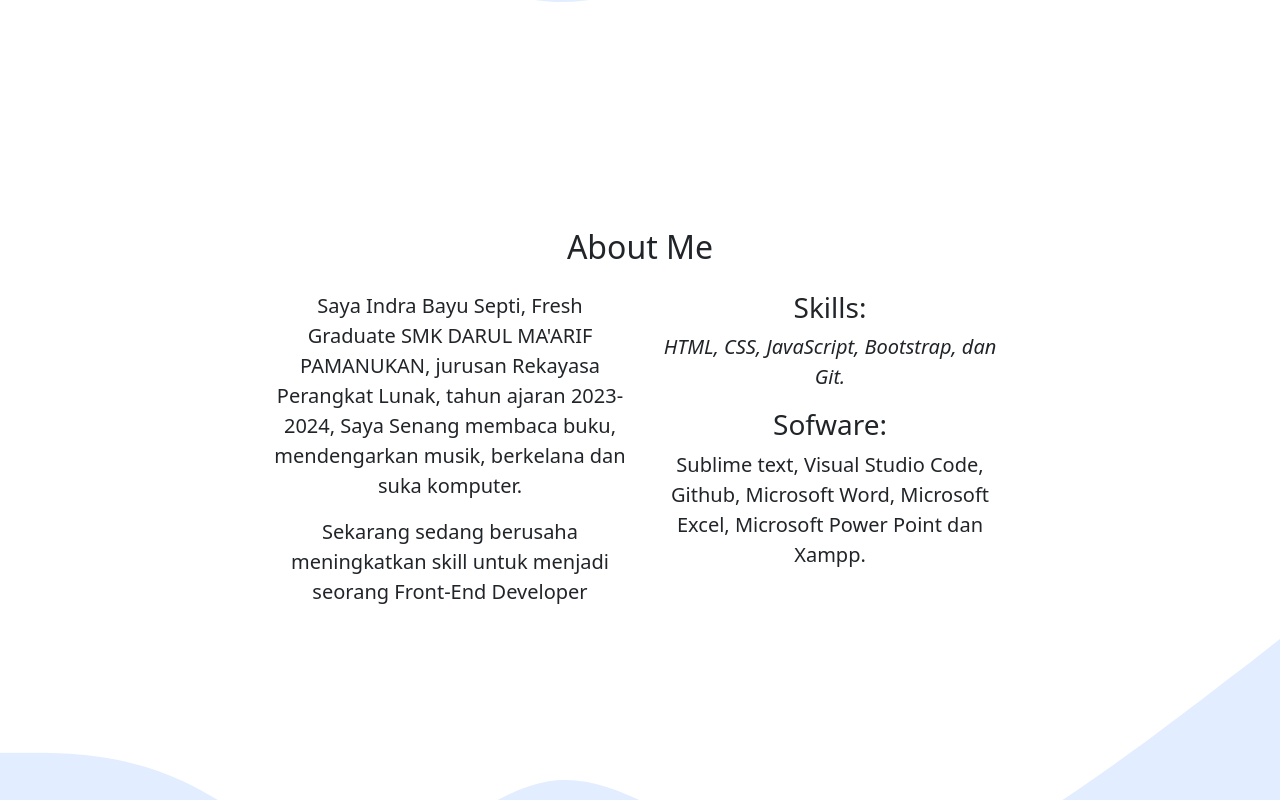
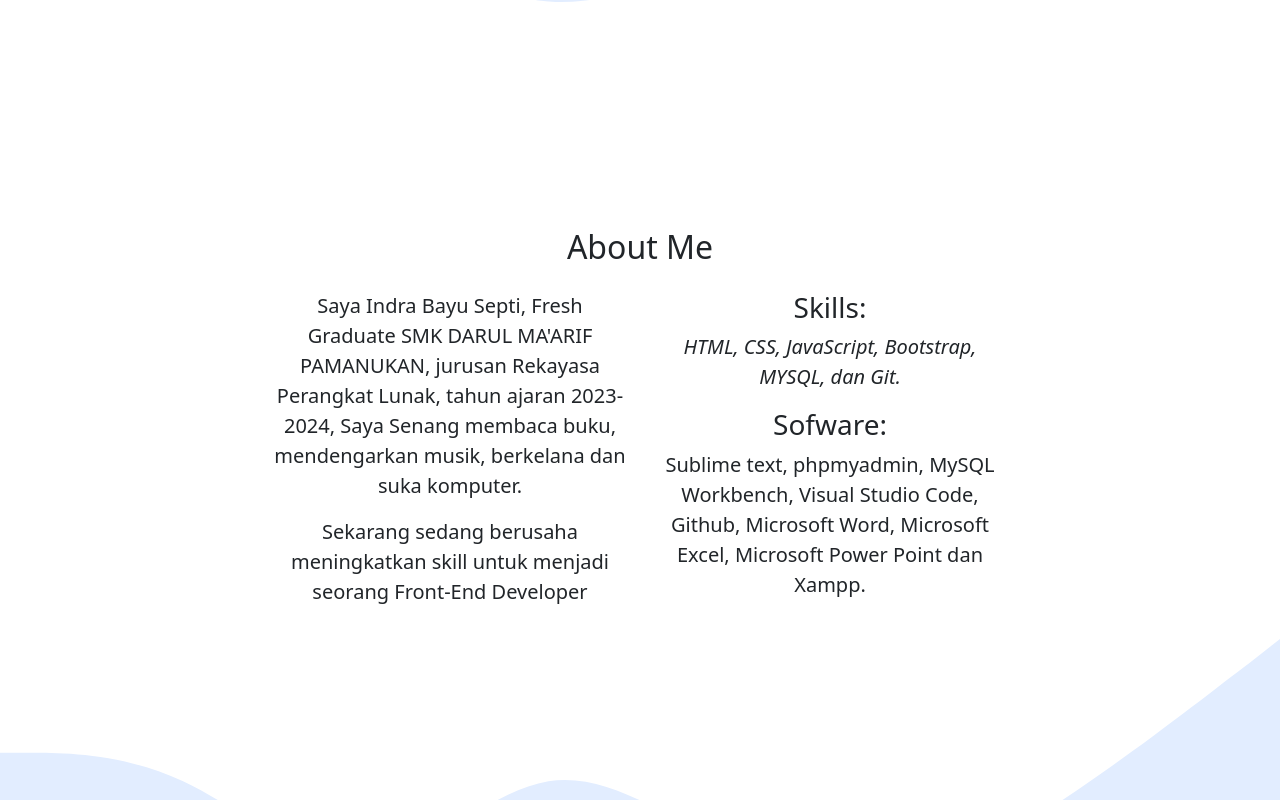
Before and after one commit to indrabs633/indrabs633, a plain HTML site: page index.html in a window 1280 px wide. Shown: the part 506-1306 px from the top of the page. Drawn offline with nearby package versions, Linux system fonts and the light colour scheme.

Commit message:
menambahkan sedikit perubahan pada skill

```diff
--- a/index.html
+++ b/index.html
@@ -70,9 +70,9 @@
           </div>
           <div class="col-md-4 mb-3">
             <h3>Skills:</h3>
-            <p><i>HTML, CSS, JavaScript, Bootstrap, dan Git.</i></p>
+            <p><i>HTML, CSS, JavaScript, Bootstrap, MYSQL, dan Git.</i></p>
             <h3>Sofware:</h3>
-            <p>Sublime text, Visual Studio Code, Github, Microsoft Word, Microsoft Excel, Microsoft Power Point dan Xampp.</p>
+            <p>Sublime text, phpmyadmin, MySQL Workbench, Visual Studio Code, Github, Microsoft Word, Microsoft Excel, Microsoft Power Point dan Xampp.</p>
           </div>
         </div>
       </div>
```
